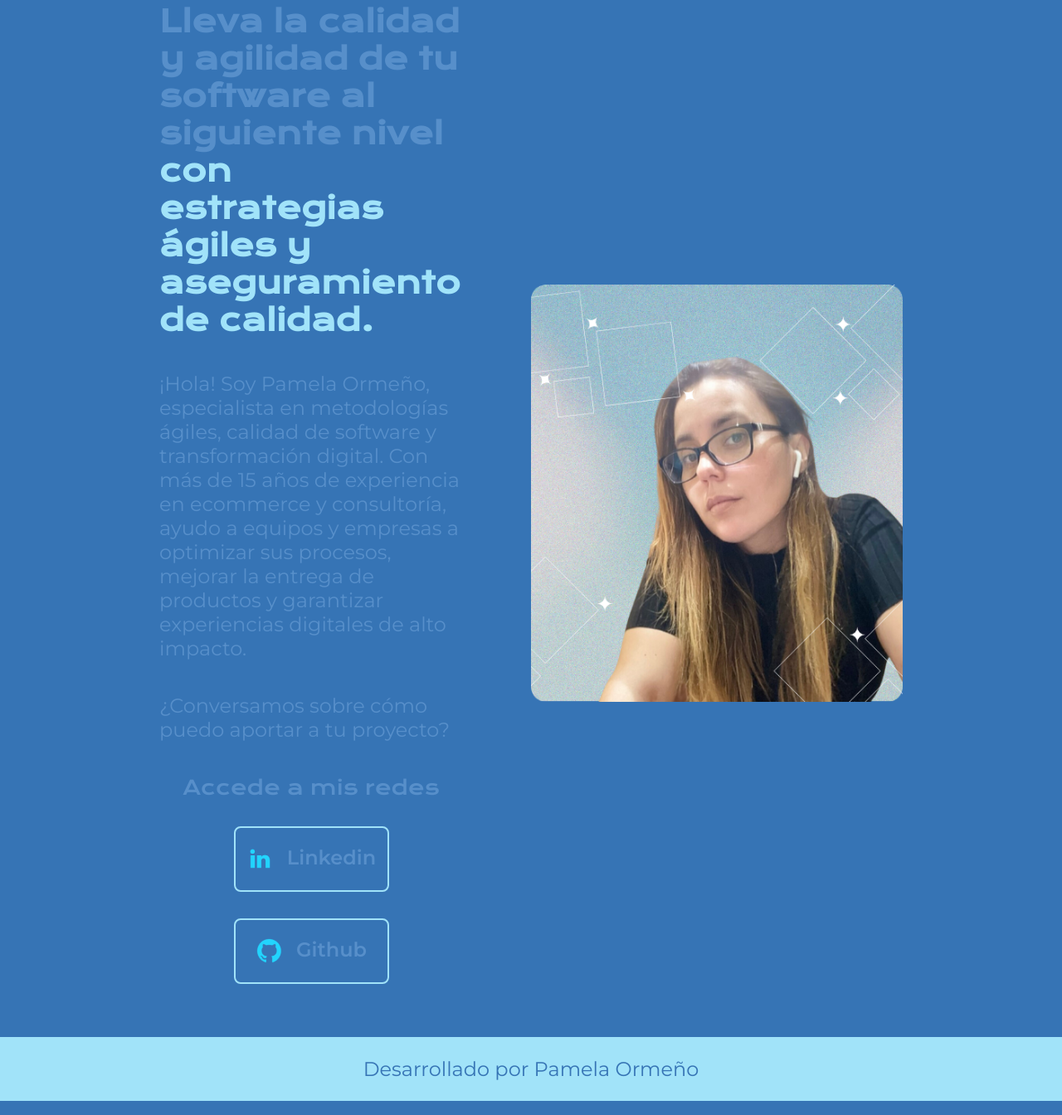
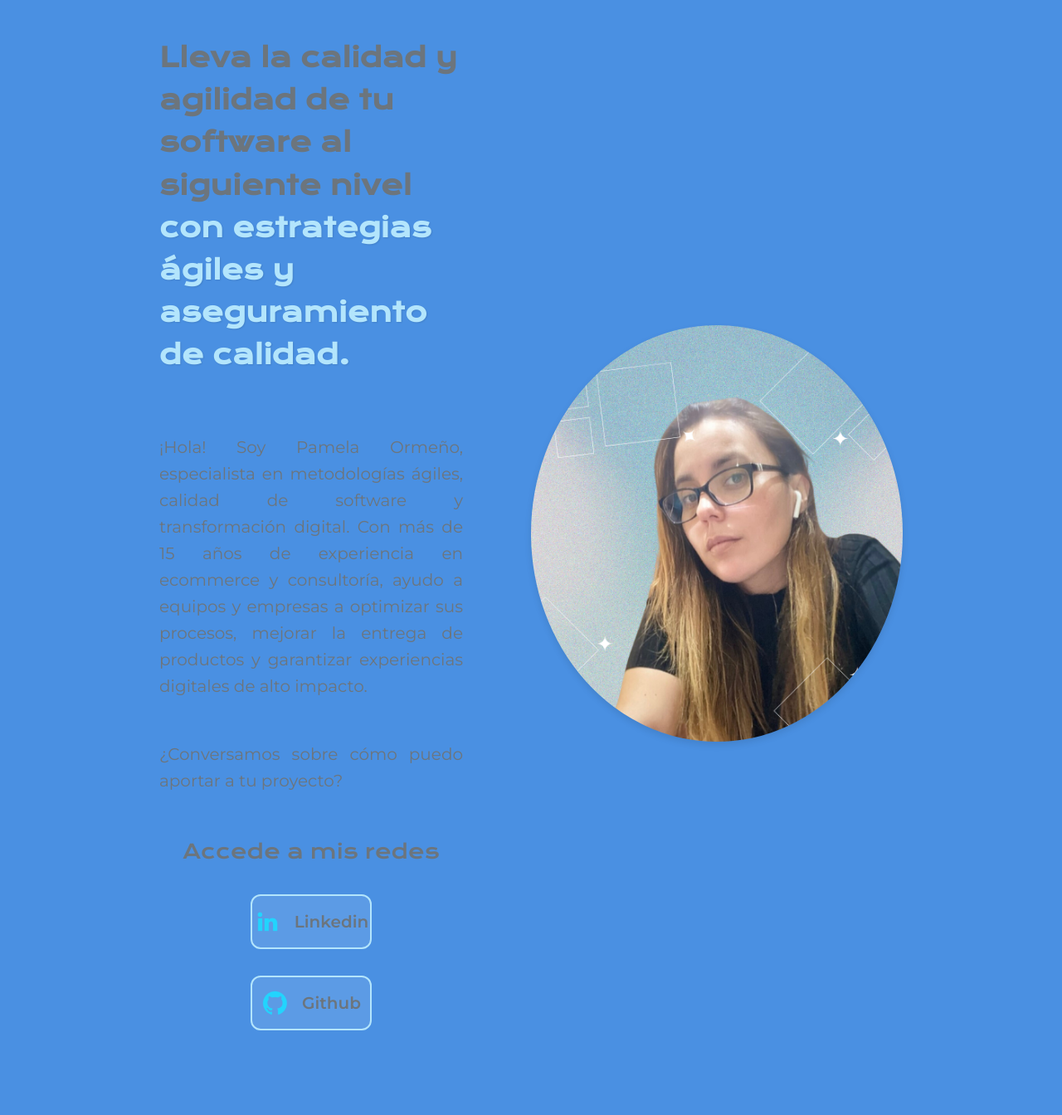
Before and after one commit to PamelaOrmeno/Portafolio, a plain HTML site: page index.html in a window 1280 px wide. Shown: the part 116-1460 px from the top of the page at 83% size. Drawn offline with nearby package versions, Linux system fonts and the light colour scheme.

Commit message:
Mejoras de visualización

```diff
--- a/styles/style.css
+++ b/styles/style.css
@@ -1,10 +1,9 @@
 @import url('https://fonts.googleapis.com/css2?family=Krona+One&family=Montserrat:wght@400;600&display=swap');
 
-
 :root {
-    --color-primario: #3674B5;
-    --color-secundario: #578FCA;
-    --color-terciario: #A1E3F9;
+    --color-primario: #4A90E2;
+    --color-secundario: #6C757D;
+    --color-terciario: #B3E5FC;
     --color-hover: #D1F8EF;
 
     --fuente-krona: 'Krona One', sans-serif;
@@ -13,62 +12,75 @@
 
 * {
     padding: 0;
-    margin:0;
+    margin: 0;
+    box-sizing: border-box;
 }
 
-body{
-    box-sizing: border-box;
+body {
     background-color: var(--color-primario);
     color: var(--color-secundario);
+    font-family: var(--fuente-montserrat);
+    line-height: 1.6;
 }
 
-.header{
+.header {
     padding: 2% 0% 0% 15%;
 }
 
-.header__menu{
+.header__menu {
     display: flex;
     gap: 80px;
 }
-.header__menu__link{
+
+.header__menu__link {
     font-family: var(--fuente-montserrat);
-    font-size: 1.5rem;
+    font-size: 1.25rem;
     font-weight: 600;
     color: var(--color-terciario);
     text-decoration: none;
+    transition: color 0.3s ease;
+}
 
+.header__menu__link:hover {
+    color: var(--color-hover);
 }
+
 .presentacion {
-    padding: 5% 15%;
+    padding: 8% 15%;
     display: flex;
     align-items: center;
     justify-content: space-between;
     gap: 82px;
 }
 
-.presentacion__contenido{
+.presentacion__contenido {
     width: 50%;
     display: flex;
     flex-direction: column;
-    gap: 40px;
+    gap: 50px;
 }
 
-
-.presentacion__contenido__titulo{
-    font-size: 2.25rem;
-    font-family: var(--fuente-krona);
+.presentacion__contenido__titulo {
+    font-size: 2rem;
+    list-style: 1.3;
+    margin-bottom: 20px;
+    font-family: var(--fuente-krona);*/
 }
 
 .titulo-destaque {
-    color: var(--color-terciario); ;
+    color: var(--color-terciario);
+    font-weight: 600;
+    text-shadow: 1px 1px 2px rgba(0, 0, 0, 0.1);
+    display: block;
 }
 
-.presentacion__contenido__texto{
-    font-size: 1.5rem;
-    font-family: var(--fuente-montserrat);
+.presentacion__contenido__texto {
+    font-size: 1.25rem;
+    text-align: justify;
+    line-height: 1.6;
 }
 
-.presentacion__enlaces{
+.presentacion__enlaces {
     display: flex;
     flex-direction: column;
     justify-content: space-between;
@@ -76,58 +88,72 @@ body{
     gap: 32px;
 }
 
-.presentacion__enlaces__subtitulo{
+.presentacion__enlaces__subtitulo {
     font-family: var(--fuente-krona);
     font-weight: 400;
     font-size: 1.5rem;
 }
-.presentacion__enlaces__link{
+
+.presentacion__enlaces__link {
     display: flex;
     justify-content: center;
     gap: 16px;
     border: 2px solid var(--color-terciario);
-      width: 50%;
+    width: 40%;
     text-align: center;
-      border-radius: 8px;
-      font-size: 1.5rem;
+    border-radius: 12px;
+    font-size: 1.25rem;
     font-weight: 600;
-      padding: 21.5px 0;
+    padding: 15px 0;
     text-decoration: none;
     color: var(--color-secundario);
-      font-family: var(--fuente-montserrat);
+    background-color: rgba(255, 255, 255, 0.1);
+    transition: background-color 0.3s ease;
 }
 
-.presentacion__enlaces__link:hover{
+.presentacion__enlaces__link:hover {
     background-color: var(--color-hover);
 }
 
-.presentacion__imagen{
+.presentacion__imagen {
     width: 50%;
+    border-radius: 50%;
+    box-shadow: 0 4px 8px rgba(0, 0, 0, 0.1);
 }
 
-.footer{
-    color:var(--color-primario);
-    background-color: var(--color-terciario);
-    padding: 24px;
+.footer {
+    background-color: rgba(255, 255, 255, 0.1);
+    color: var(--color-secundario);
+    padding: 20px;
     text-align: center;
-    font-family: var(--fuente-montserrat);
-    font-size: 1.5rem;
-    font-weight: 400;
+    font-size: 1rem;
+    border-top: 1px solid rgba(255, 255, 255, 0.1);
 }
 
-@media (max-width: 1200px){
-    .header{
+@media (max-width: 1200px) {
+    .header {
         padding: 10%;
     }
-    .header__menu{
+    .header__menu {
         justify-content: center;
     }
-    .presentacion{
+    .presentacion {
         flex-direction: column-reverse;
         padding: 5%;
     }
-
-    .presentacion__contenido{
+    .presentacion__contenido {
         width: auto;
     }
 }
+
+@media (max-width: 768px) {
+    .presentacion__contenido__titulo {
+        font-size: 1.5rem;
+    }
+    .presentacion__contenido__texto {
+        font-size: 1rem;
+    }
+    .presentacion__enlaces__link {
+        width: 80%;
+    }
+}
```
Lines whose indentation alone changed are shown as unchanged.
